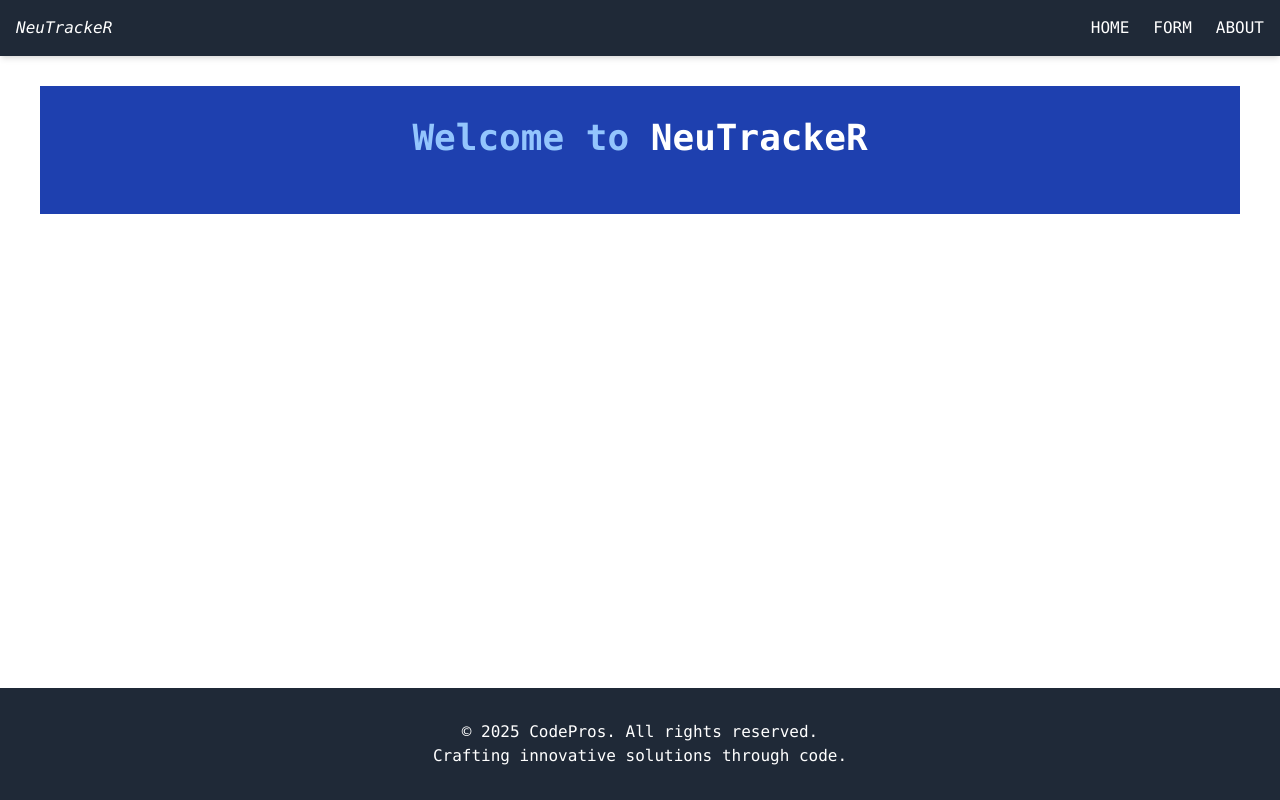
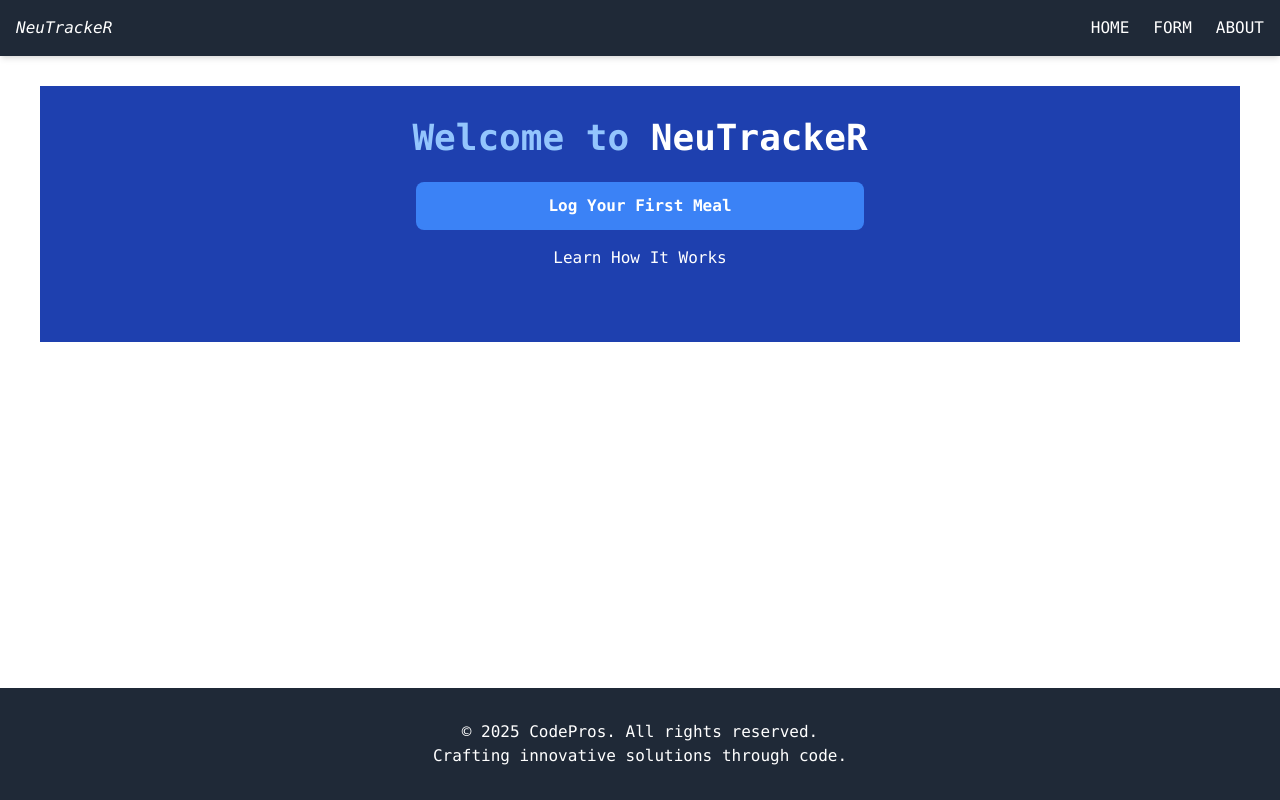
Before and after one commit to daganeabdul/Nutrition-meter-application, a React (Create React App) app: page / in a window 1280 px wide. Built offline with nearby package versions, Linux system fonts and the light colour scheme; data requests are answered from the project's data file.

Commit message:
Adds a tag

```diff
--- a/src/Pages/Home.js
+++ b/src/Pages/Home.js
@@ -4,6 +4,23 @@ export default function Home() {
            <h1 className="text-4xl font-bold mb-6 text-blue-300">
             Welcome to <span className="text-white">NeuTrackeR</span>
            </h1>
+           <div className="max-w-2xl mx-auto mb-10">
+            <div className="flex flex-col space-y-4 max-w-md mx-auto">
+                <a
+                href="/form"
+                className="bg-blue-500 hover:bg-blue-600 text-white
+                font-bold py-3 px-6 rounded-lg transition duration-300"
+                >
+                    Log Your First Meal
+                </a>
+                <a
+                href="/about"
+                className=""
+                >
+                    Learn How It Works
+                </a>
+            </div>
+           </div>
         </div>
     );
 }
```
